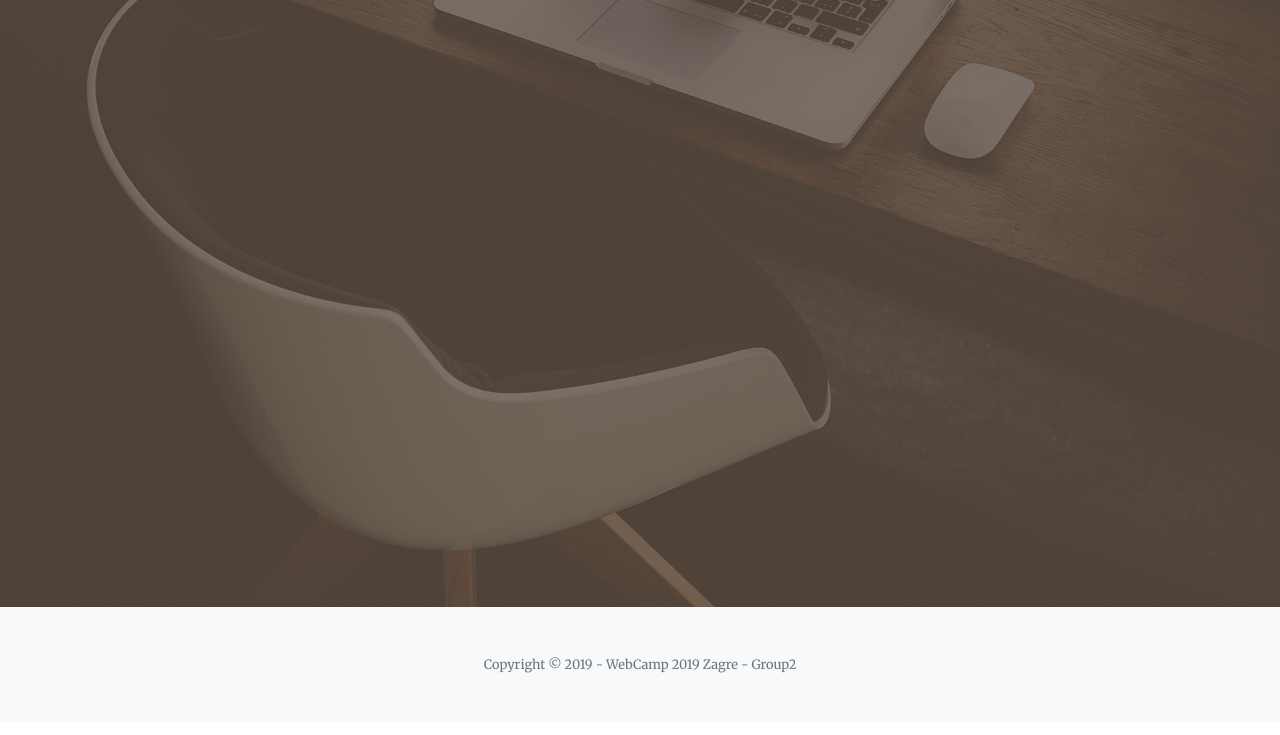
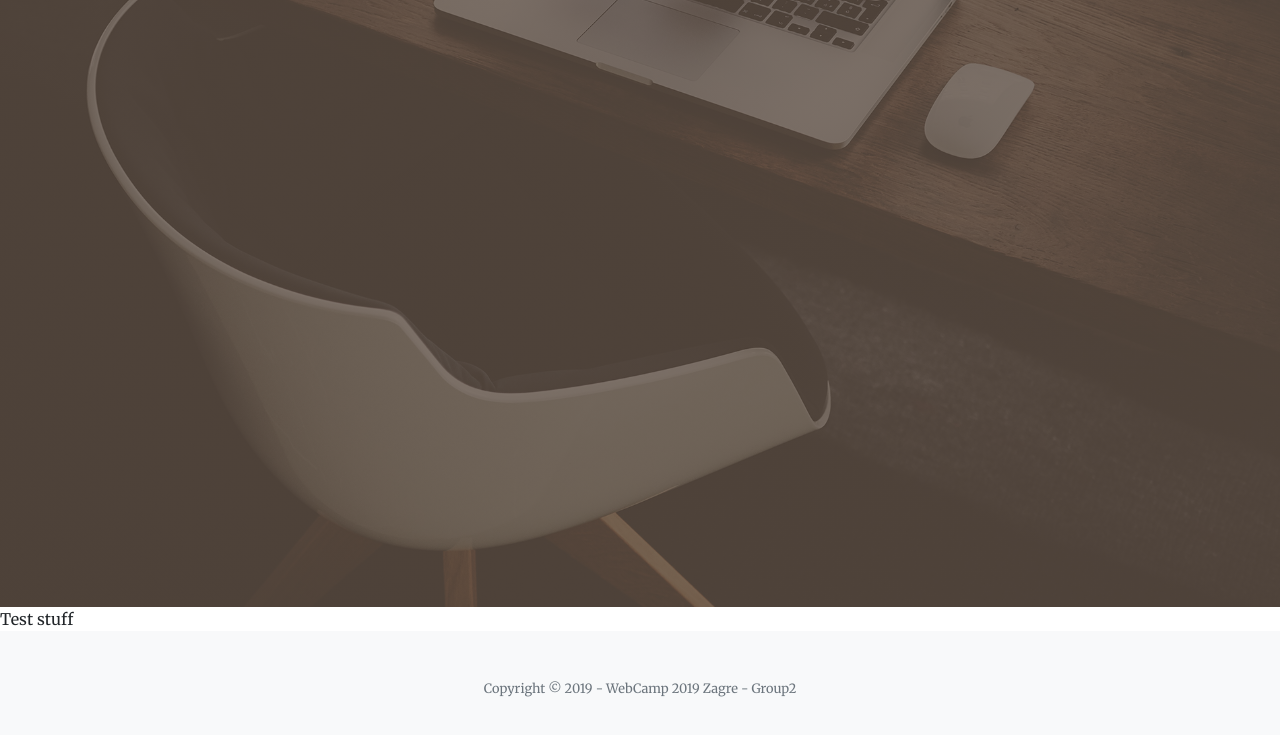
Before and after one commit to tianyupu/webcamp-group-2, a website with bundled scripts: page index.html in a window 1280 px wide. Shown: the part 193-928 px from the top of the page. Built offline with nearby package versions, Linux system fonts and the light colour scheme.

Commit message:
stash test_branch_1

```diff
--- a/index.html
+++ b/index.html
@@ -52,7 +52,9 @@
       </div>
     </div>
   </header>
-
+  <main>
+    Test stuff
+  </main>
   <!-- Footer -->
   <footer class="bg-light py-5">
     <div class="container">
```
